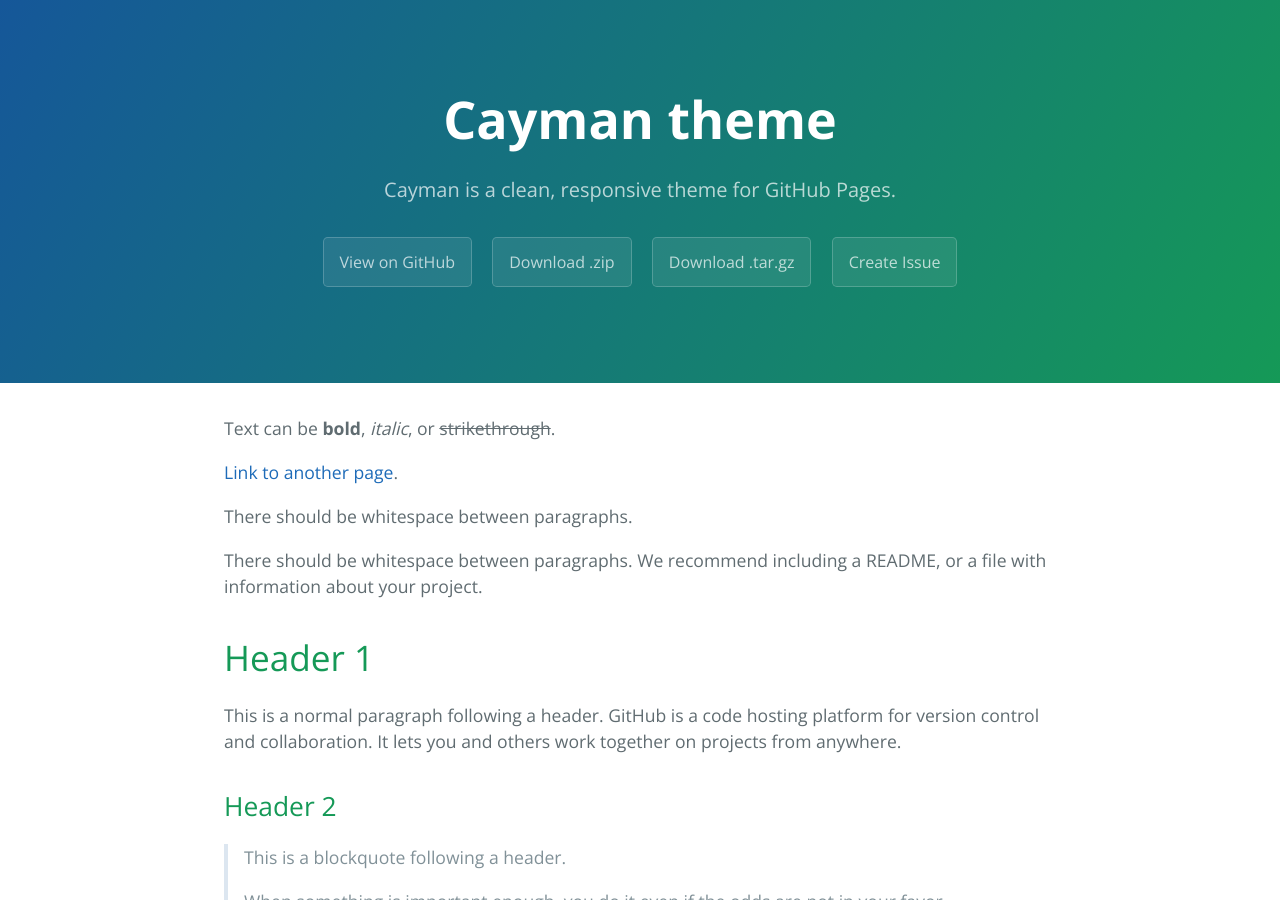
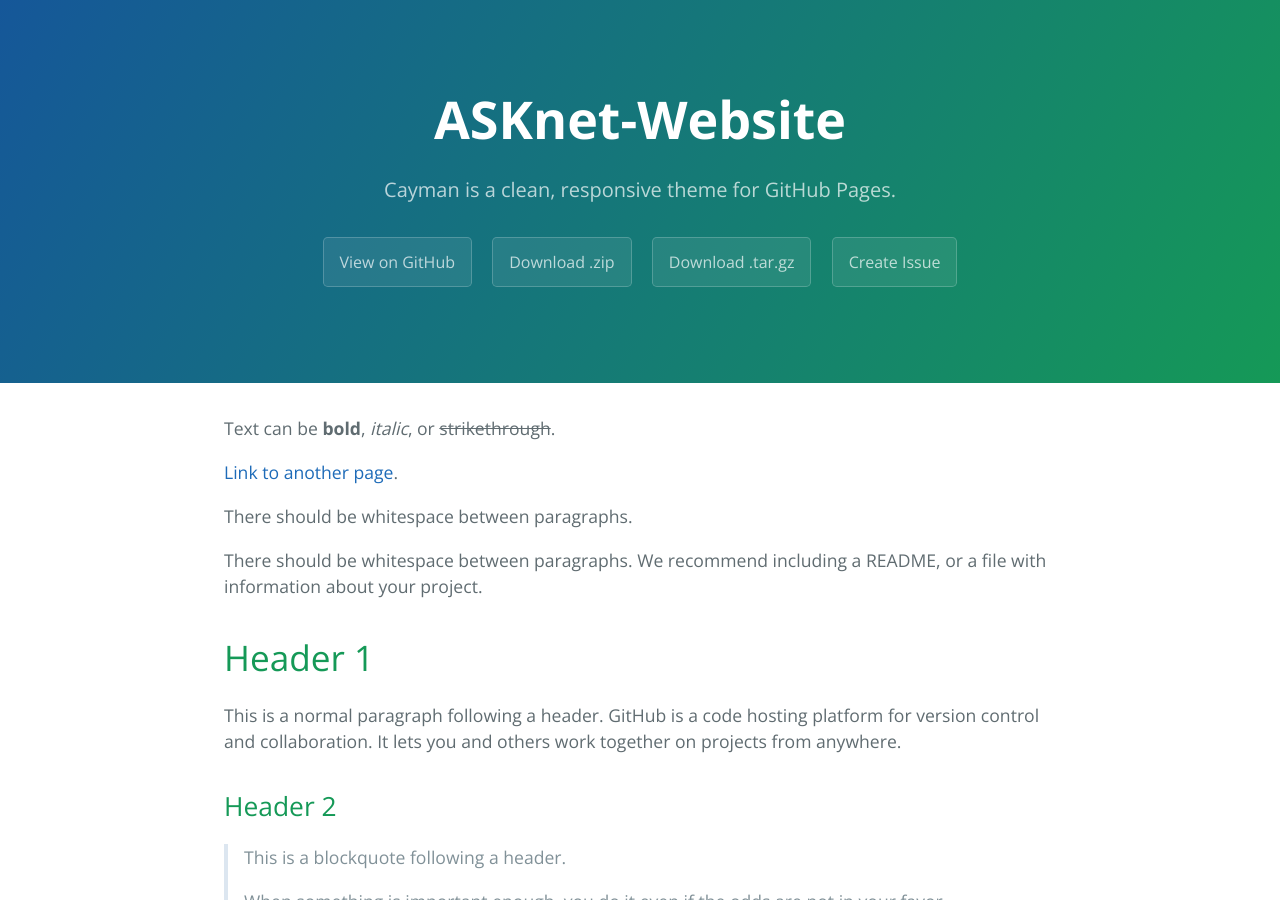
Before and after one commit to opencultureagency/ASKnet-Website, a Jekyll site: the page built from index.md, in a window 1280 px wide and 900 px high. Built offline with Jekyll 4.4.1, drawn with Linux system fonts in a browser that asks for light colours.

Commit message:
Get repository name in the page title

```diff
--- a/_layouts/default.html
+++ b/_layouts/default.html
@@ -23,7 +23,7 @@
     <a id="skip-to-content" href="#content">Skip to the content.</a>
 
     <header class="page-header" role="banner">
-      <h1 class="project-name">{{ page.title | default: site.title | default: site.github.repository_name }}</h1>
+      <h1 class="project-name">{{ site.github.repository_name }}</h1>
       <h2 class="project-tagline">{{ page.description | default: site.description | default: site.github.project_tagline }}</h2>
       {% if site.github.is_project_page %}
         <a href="{{ site.github.repository_url }}" class="btn">View on GitHub</a>
```
